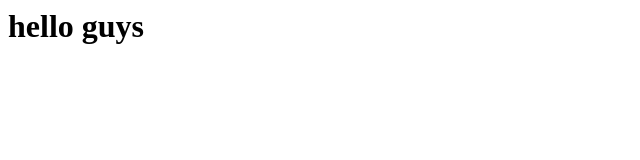
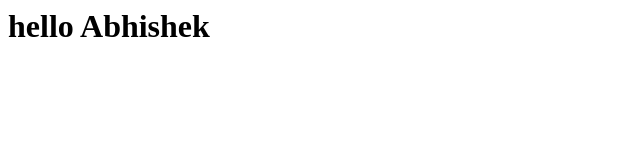
Before and after one commit to abhishekmixhra/test-repo, a plain HTML site: page index.html in a window 1280 px wide. Shown: the whole page, without its empty margins (0-640 px from the left). Drawn offline with Linux system fonts and the light colour scheme.

Commit message:
Update index.html

```diff
--- a/index.html
+++ b/index.html
@@ -1 +1 @@
-<h1>hello guys</h1>
+<h1>hello Abhishek </h1>
```
